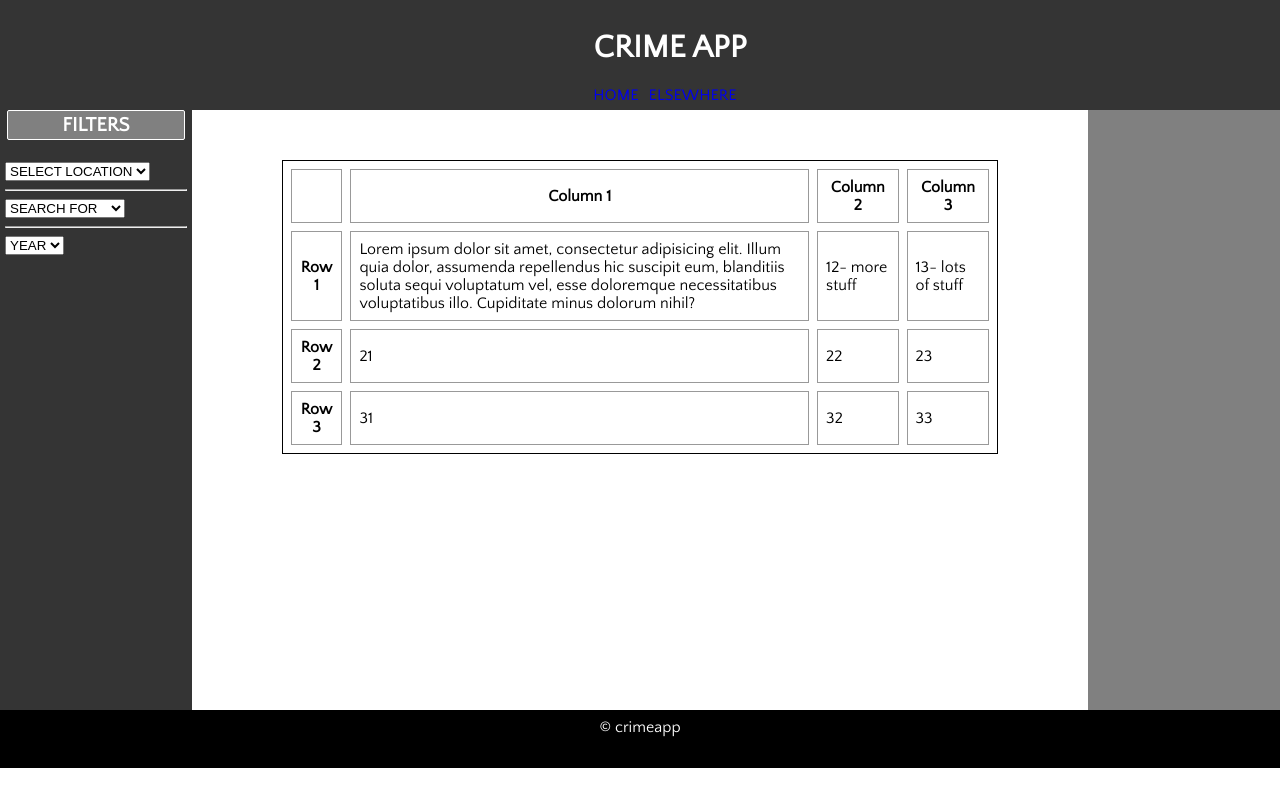
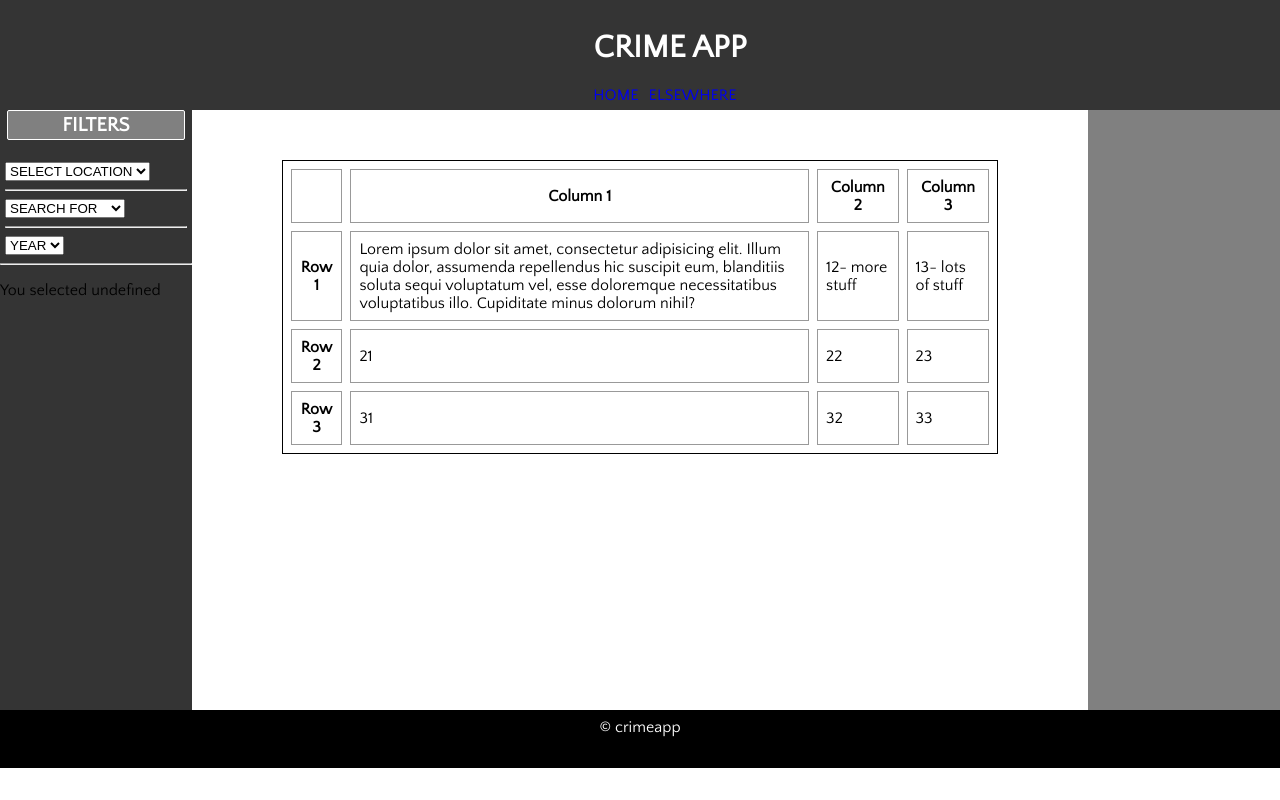
Before and after one commit to Jexeones24/crime-app, a React (Create React App) app: page / in a window 1280 px wide. Built offline with nearby package versions, Linux system fonts and the light colour scheme.

Commit message:
get input values from select

```diff
--- a/src/App.js
+++ b/src/App.js
@@ -1,7 +1,7 @@
 import React, { Component } from 'react'
 import { getHateCrimeCounts, getCrimeEstimatesNationwide, getHateCrimesByBiasName, getHateCrimesByState, getNationalOffenders, getVictimCount, getCrimeEstimatesByState, getStateInfo } from './lib/crimeService'
 import { Table } from './components/Table'
-import { Controls } from './components/Controls'
+import Filter from './components/Filter'
 import { Footer } from './components/Footer'
 import { Header } from './components/Header'
 import './App.css'
@@ -63,7 +63,7 @@ class App extends Component {
     return (
       <div className='App'>
         <Header />
-        <Controls />
+        <Filter />
         <Main />
         <div className='sidebar-right'></div>
         <Footer />
--- a/src/components/Controls.js
+++ /dev/null
@@ -1,54 +0,0 @@
-import React from 'react'
-
-const locations = ['NATIONWIDE', 'STATE']
-const searches = ['Crime Estimates', 'Hate Crimes', 'Offenders', 'Victims']
-const years = ['1994', '1995', '1996', '1997', '1998', '1999', '2000', '2001', '2002', '2003', '2004', '2005', '2006', '2007', '2008', '2009', '2010', '2011', '2012', '2013', '2014', '2015', '2016']
-
-export const Controls = () => (
-  <div className='sidebar-left'>
-    <h4>FILTERS</h4>
-    <div className='controls'>
-      <Dropdown
-        label='SELECT LOCATION'
-        values={locations}
-      />
-      <hr />
-      <Dropdown
-        label='SEARCH FOR'
-        values={searches}
-      />
-      <hr />
-      <Dropdown
-        label='YEAR'
-        values={years}
-      />
-    </div>
-  </div>
-)
-
-const Radio = (props) => (
-  <div className='radio-btn'>
-    {props.values.map((value, i) => <div key={i}>
-      <input type='radio' name={value} value={value} />
-      <label>{value}</label>
-    </div>)}
-  </div>
-)
-
-const CheckBox = () => (
-  <div className='checkbox'>
-    <div>
-      <input type='checkbox' />
-      {/* <label>{label}</label> */}
-    </div>
-  </div>
-)
-
-const Dropdown = (props) => (
-  <div className='filter-location'>
-    <select>
-      <option defaultValue='selected'>{props.label}</option>
-      {props.values.map((value, i) => <option key={i} value={value}>{value}</option>)}
-    </select>
-  </div>
-)
--- /dev/null
+++ b/src/components/Filter.js
@@ -0,0 +1,58 @@
+import React, { Component } from 'react'
+
+const locations = ['NATIONWIDE', 'STATE']
+const searchTypes = ['Crime Estimates', 'Hate Crimes', 'Offenders', 'Victims']
+const years = ['1994', '1995', '1996', '1997', '1998', '1999', '2000', '2001', '2002', '2003', '2004', '2005', '2006', '2007', '2008', '2009', '2010', '2011', '2012', '2013', '2014', '2015', '2016']
+
+export default class Filter extends Component {
+  state = {
+    location: '',
+    type: '',
+    year: ''
+  }
+
+  handleFilterChange = (e) => {
+    let property = e.target.name.toLowerCase()
+    let value = e.target.value
+    console.log('property:', property)
+    this.setState({ [property]: e.target.value}, () => {console.log(this.state)})
+  }
+  render () {
+    let message='You selected '+this.state.selectValue;
+    return (
+      <div className='sidebar-left'>
+        <h4>FILTERS</h4>
+        <div className='controls'>
+
+          <div className='select-location'>
+            <select onChange={this.handleFilterChange.bind(this)} name='location'>
+              <option value='' selected disabled hidden>SELECT LOCATION</option>
+              {locations.map((location, i) => <option key={i} name='location' value={location} ref='location'>{location}</option>)}
+            </select>
+          </div>
+
+          <hr />
+
+          <div className='select-type'>
+            <select onChange={this.handleFilterChange.bind(this)} name='type'>
+              <option value='' selected disabled hidden>SEARCH FOR</option>
+              {searchTypes.map((type, i) => <option key={i} name='type' value={type} ref='type'>{type}</option>)}
+            </select>
+          </div>
+
+          <hr />
+
+          <div className='select-year'>
+            <select onChange={this.handleFilterChange.bind(this)} name='year'>
+              <option value='' selected disabled hidden>YEAR</option>
+              {years.map((year, i) => <option key={i} name='year' value={year} ref='year'>{year}</option>)}
+            </select>
+          </div>
+        </div>
+
+        <hr/>
+        <p>{message}</p>
+      </div>
+    )
+  }
+}
```
